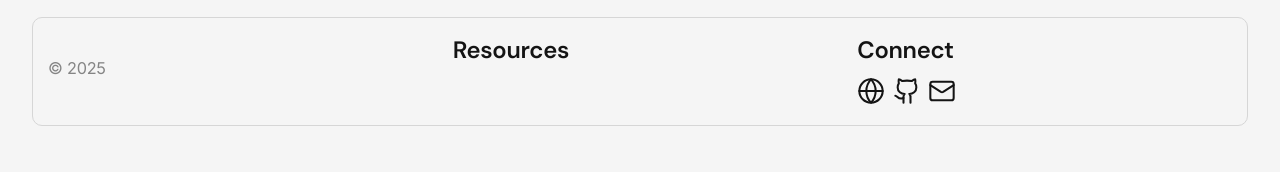
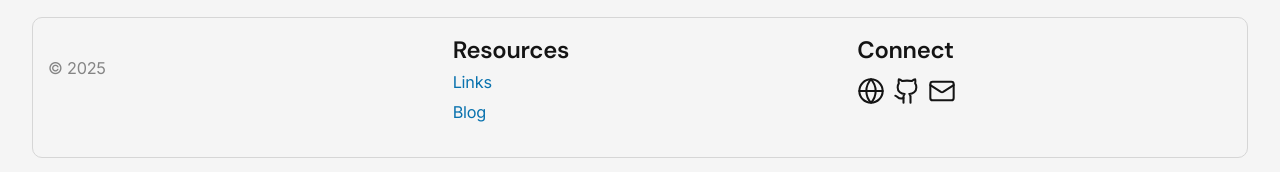
Before and after one commit to egeuysall/photos, a Next.js app in the folder frontend/: page / in a window 1280 px wide. Shown: the part 7906-8078 px from the top of the page. Built offline with nearby package versions, Linux system fonts and the light colour scheme; no server answers.

Commit message:
Debug and finalize

```diff
--- a/frontend/src/components/blocks/footer.tsx
+++ b/frontend/src/components/blocks/footer.tsx
@@ -42,20 +42,12 @@ export const Footer: React.FC = () => {
   // TODO: Fill these
   const resourceLinks: ResourceLink[] = [
     {
-      title: '',
-      href: '',
+      title: 'Links',
+      href: 'https://www.link.egeuysal.com/',
     },
     {
-      title: '',
-      href: '',
-    },
-    {
-      title: '',
-      href: '',
-    },
-    {
-      title: '',
-      href: '',
+      title: 'Blog',
+      href: 'https://www.blog.egeuysal.com/',
     },
   ];
 
```
